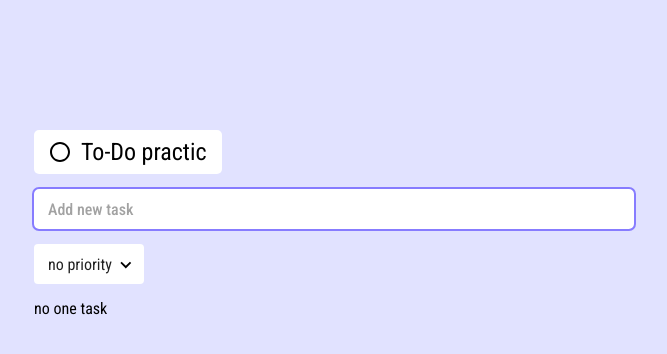
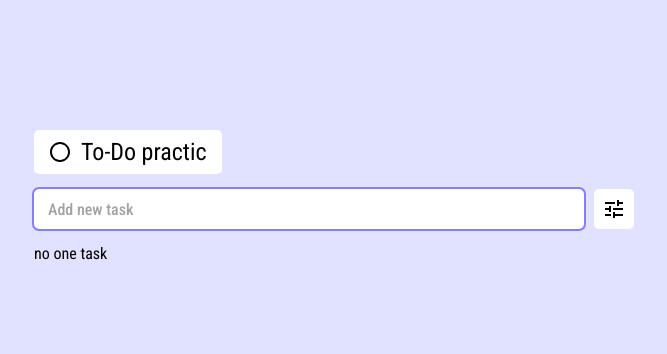
Before and after one commit to Andrpre/To-Do-practic, a React (Create React App) app: page / in a window 1280 px wide. Shown: the top 354 px of the page, without its empty margins (306-973 px from the left). Built offline with nearby package versions, Linux system fonts and the light colour scheme.

Commit message:
feat: all task parameters are wrapped in a menu

```diff
--- a/src/App.tsx
+++ b/src/App.tsx
@@ -13,7 +13,7 @@ export interface Todo {
 }
 
 export enum TodoPriority {
-  NO_PRIORITY = "no priority",
+  NO_PRIORITY = "priority",
   LOW = "low",
   MEDIUM = "medium",
   HIGH = "high",
--- a/src/components/add-todo/AddTodo.tsx
+++ b/src/components/add-todo/AddTodo.tsx
@@ -6,6 +6,7 @@ import {
   Tooltip,
   Zoom,
   Box,
+  FormControl,
 } from "@mui/material";
 import KeyboardReturnIcon from "@mui/icons-material/KeyboardReturn";
 import style from "./style.module.scss";
@@ -26,14 +27,19 @@ const AddTodo: React.FC = () => {
     text: string;
     priority: TodoPriority;
   }) => {
-    addTask(data.text, data.priority);
-    reset();
+    if (data.text.trim().length !== 0) {
+      addTask(data.text, data.priority);
+      reset();
+    }
   };
 
   const isEmpty = watch("text").trim().length === 0;
 
   return (
-    <form
+    <FormControl
+      component="form"
+      size="small"
+      required={true}
       onSubmit={handleSubmit(onSubmit)}
       className={style.form}
     >
@@ -53,6 +59,7 @@ const AddTodo: React.FC = () => {
             />
           )}
         />
+        <TodoOptions control={control} />
         {!isEmpty && (
           <Tooltip
             title="add task"
@@ -75,8 +82,7 @@ const AddTodo: React.FC = () => {
           </Tooltip>
         )}
       </Box>
-      <TodoOptions control={control} />
-    </form>
+    </FormControl>
   );
 };
 
--- a/src/components/add-todo/style.module.scss
+++ b/src/components/add-todo/style.module.scss
@@ -15,7 +15,7 @@
     input {
       font-weight: 500;
 
-      &:focus{
+      &:focus {
         outline: 2px var(--main-color) solid;
         border-radius: var(--main-radius);
       }
@@ -30,8 +30,17 @@
     transform-origin: right;
 
     &:hover {
-        background-color: var(--main-color) !important;
-        filter: brightness(90%);
-      }
+      background-color: var(--main-color) !important;
+      filter: brightness(90%);
+    }
   }
 }
+
+@media (width <=630px) {
+  .form {
+    &__add-task {
+      flex-wrap: wrap;
+      justify-content: space-between;
+    }
+  }
+}
--- a/src/components/priority/Priority.tsx
+++ b/src/components/priority/Priority.tsx
@@ -66,7 +66,7 @@ const Priority: React.FC<IPriorityProps> = ({
             <MenuItem value={TodoPriority.NO_PRIORITY}>
               {isCompact ? (
                 <Tooltip
-                  title="no priority"
+                  title="priority"
                   placement="left"
                   arrow
                 >
--- a/src/components/sort-todos/SortTodos.tsx
+++ b/src/components/sort-todos/SortTodos.tsx
@@ -57,7 +57,7 @@ const SortTodos: React.FC = () => {
     <Box>
       <Tooltip
         title="sort"
-        placement="right"
+        placement="top"
         TransitionComponent={Zoom}
         arrow
       >
--- a/src/components/todo-options/TodoOptions.tsx
+++ b/src/components/todo-options/TodoOptions.tsx
@@ -1,6 +1,15 @@
-import { Box } from "@mui/material";
-import React from "react";
+import {
+  Box,
+  IconButton,
+  Menu,
+  MenuItem,
+  Tooltip,
+  Zoom,
+} from "@mui/material";
+import React, { useState } from "react";
 import { Control } from "react-hook-form";
+
+import TuneIcon from "@mui/icons-material/Tune";
 
 import SortTodos from "../sort-todos/SortTodos";
 import style from "./style.module.scss";
@@ -19,13 +28,70 @@ const TodoOptions: React.FC<TodoOptionsProps> = ({
   control,
 }) => {
   const { todos } = useTodo();
+  const [anchorEl, setAnchorEl] =
+    useState<null | HTMLElement>(null);
+
+  const openOptions = Boolean(anchorEl);
+
+  const handleClick = (
+    event: React.MouseEvent<HTMLButtonElement>
+  ) => {
+    setAnchorEl(event.currentTarget);
+  };
+
+  const handleClose = () => {
+    setAnchorEl(null);
+  };
 
   const hasActiveTasks =
     todos.filter((todo) => !todo.completed).length > 1;
 
   return (
     <Box className={style.options}>
-      <Priority control={control} />
+      <Tooltip
+        title="options"
+        placement="top"
+        TransitionComponent={Zoom}
+        arrow
+      >
+        <IconButton
+          sx={{
+            backgroundColor: "var(--main-bg)",
+            borderRadius: "var(--main-radius)",
+            color: "inherit",
+          }}
+          id="basic-button-options"
+          aria-controls={
+            openOptions ? "basic-menu-options" : undefined
+          }
+          aria-haspopup="true"
+          aria-expanded={openOptions ? "true" : undefined}
+          onClick={handleClick}
+        >
+          <TuneIcon />
+        </IconButton>
+      </Tooltip>
+      <Menu
+        id="basic-menu-options"
+        anchorEl={anchorEl}
+        open={openOptions}
+        onClose={handleClose}
+        MenuListProps={{
+          "aria-labelledby": "basic-button-options",
+        }}
+        anchorOrigin={{
+          vertical: "bottom",
+          horizontal: "right",
+        }}
+        transformOrigin={{
+          vertical: "top",
+          horizontal: "right",
+        }}
+      >
+        <MenuItem disableGutters={true}>
+          <Priority control={control} />
+        </MenuItem>
+      </Menu>
       {hasActiveTasks && <SortTodos />}
     </Box>
   );
--- a/src/components/todo-options/style.module.scss
+++ b/src/components/todo-options/style.module.scss
@@ -1,4 +1,4 @@
 .options {
   display: flex;
-  justify-content: space-between;
+  gap: 10px;
 }
```
